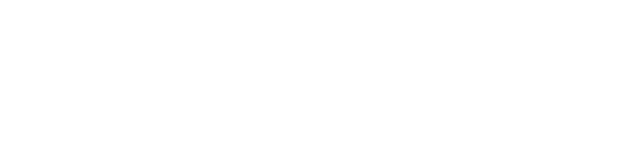
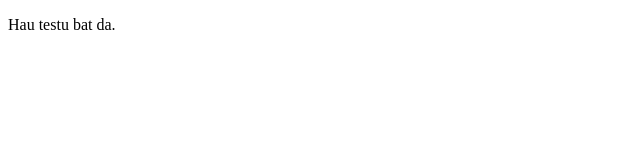
Before and after one commit to kay26TECH/azterketa_errepaso3, a plain HTML site: page index.html in a window 1280 px wide. Shown: the whole page, without its empty margins (0-640 px from the left). Drawn offline with Linux system fonts and the light colour scheme.

Commit message:
Gehitu edukia index.html fitxategian

```diff
--- a/index.html
+++ b/index.html
@@ -4,5 +4,6 @@
   <title>Document</title>
 </head>
 <body>
+  <p>Hau testu bat da.</p>
 </body>
 </html>
```
